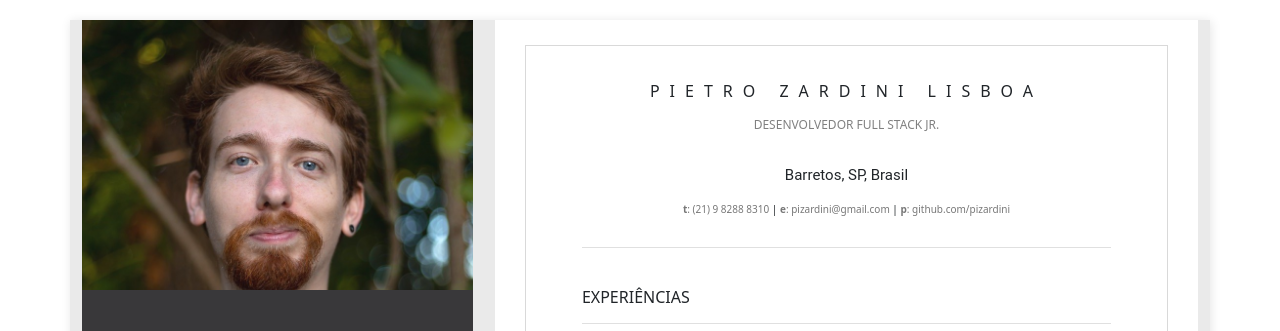
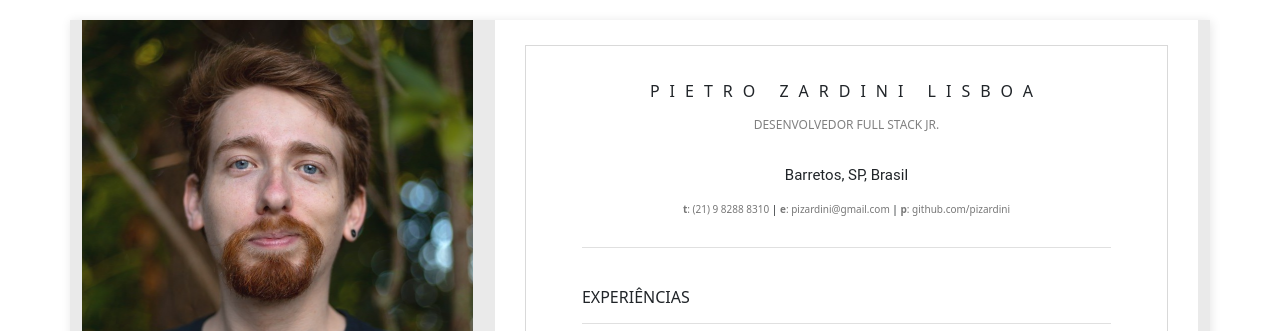
Before and after one commit to pizardini/Tarefa-CV, a plain HTML site: page index.html in a window 1280 px wide. Shown: the top 331 px of the page. Drawn offline with nearby package versions, Linux system fonts and the light colour scheme.

Commit message:
correção do tamanho da foto

```diff
--- a/style.css
+++ b/style.css
@@ -18,7 +18,7 @@ html {
   color: #ababab;
 }
 .foto {
-  height: 270px;
+  height: 400px;
   background-image: url(/files/foto.jpg);
   background-size: cover;
   background-position: top;
```
